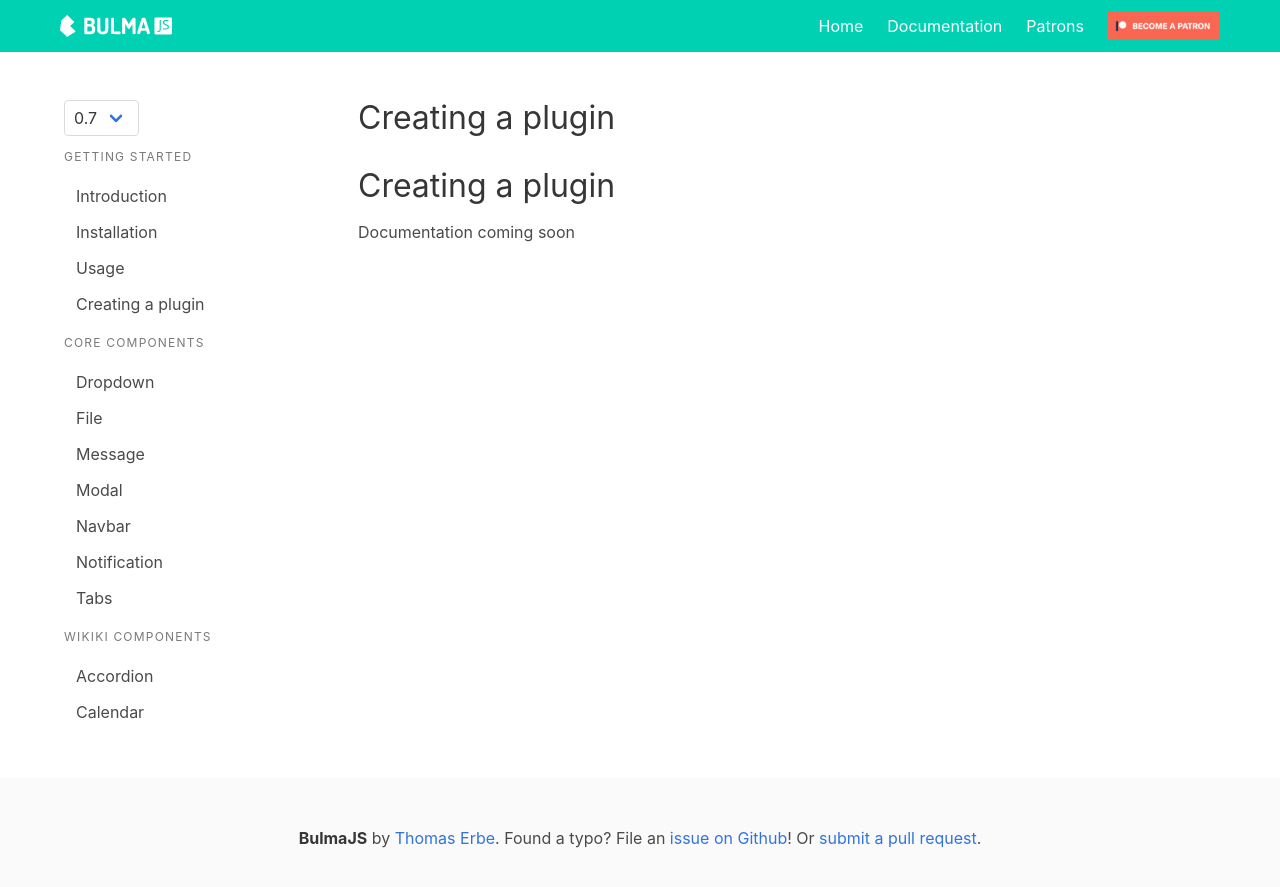
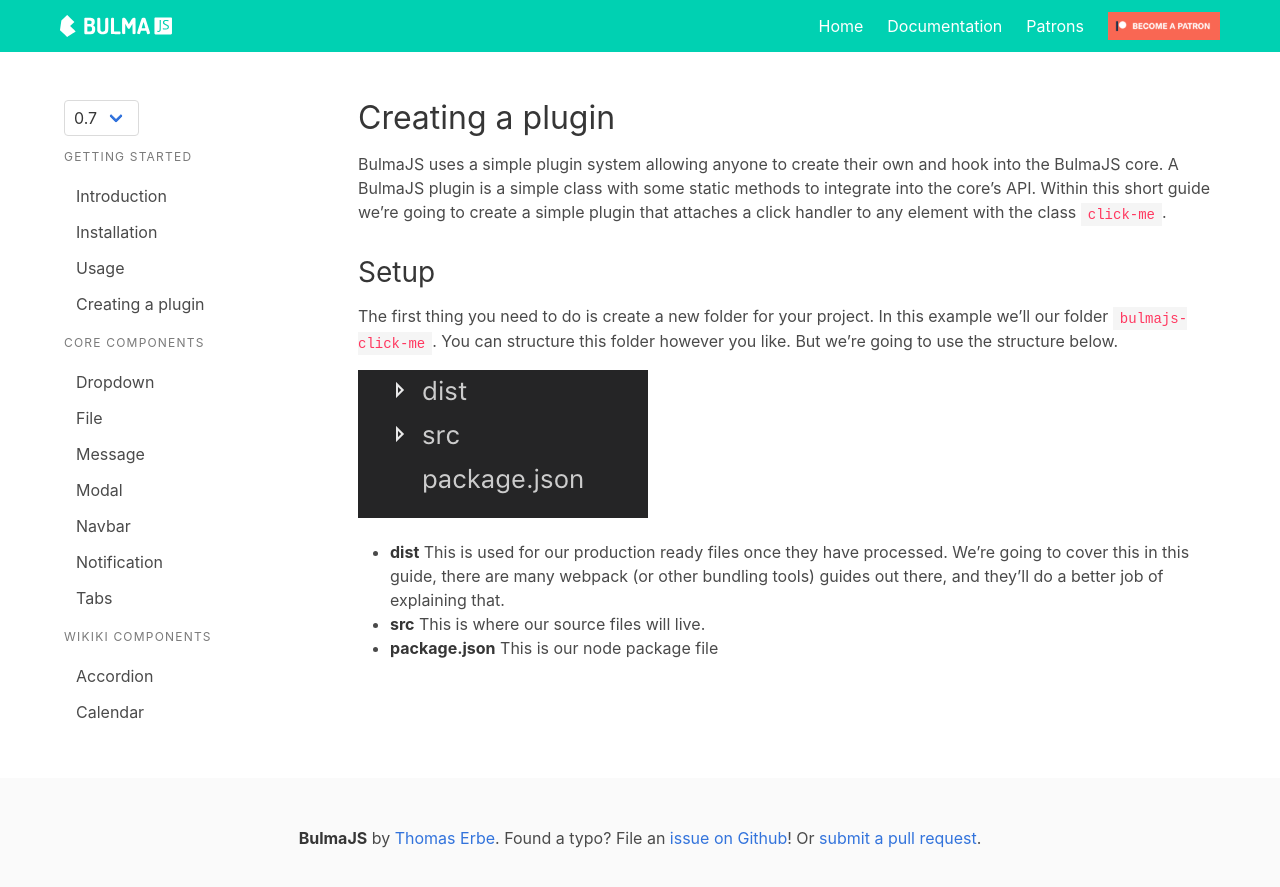
Before and after one commit to VizuaaLOG/BulmaJS, a Jekyll site: the page built from docs/docs/0.7/4-creating-a-plugin.md, in a window 1280 px wide and 946 px high. Shown: the top 887 px of the window. Built offline with Jekyll 4.4.1, drawn with Linux system fonts in a browser that asks for light colours; nearby versions of some CDN libraries.

Commit message:
Start work on the creating a plugin docs

```diff
--- a/docs/docs/0.6/4-creating-a-plugin.md
+++ b/docs/docs/0.6/4-creating-a-plugin.md
@@ -8,5 +8,4 @@
 page_order: 3
 ---
 
-# Creating a plugin
 Documentation coming soon
--- a/docs/docs/0.7/4-creating-a-plugin.md
+++ b/docs/docs/0.7/4-creating-a-plugin.md
@@ -8,5 +8,13 @@
 page_order: 3
 ---
 
-# Creating a plugin
-Documentation coming soon
+BulmaJS uses a simple plugin system allowing anyone to create their own and hook into the BulmaJS core. A BulmaJS plugin is a simple class with some static methods to integrate into the core's API. Within this short guide we're going to create a simple plugin that attaches a click handler to any element with the class `click-me`.
+
+## Setup
+The first thing you need to do is create a new folder for your project. In this example we'll our folder `bulmajs-click-me`. You can structure this folder however you like. But we're going to use the structure below.
+
+![Folder structure]({{ site.url }}/assets/images/0.7/creating-a-plugin-folder-structure.png)
+
++ **dist** This is used for our production ready files once they have processed. We're going to cover this in this guide, there are many webpack (or other bundling tools) guides out there, and they'll do a better job of explaining that.
++ **src** This is where our source files will live.
++ **package.json** This is our node package file
```
Also changed, not shown: docs/assets/images/0.7/creating-a-plugin-folder-structure.png (added).
